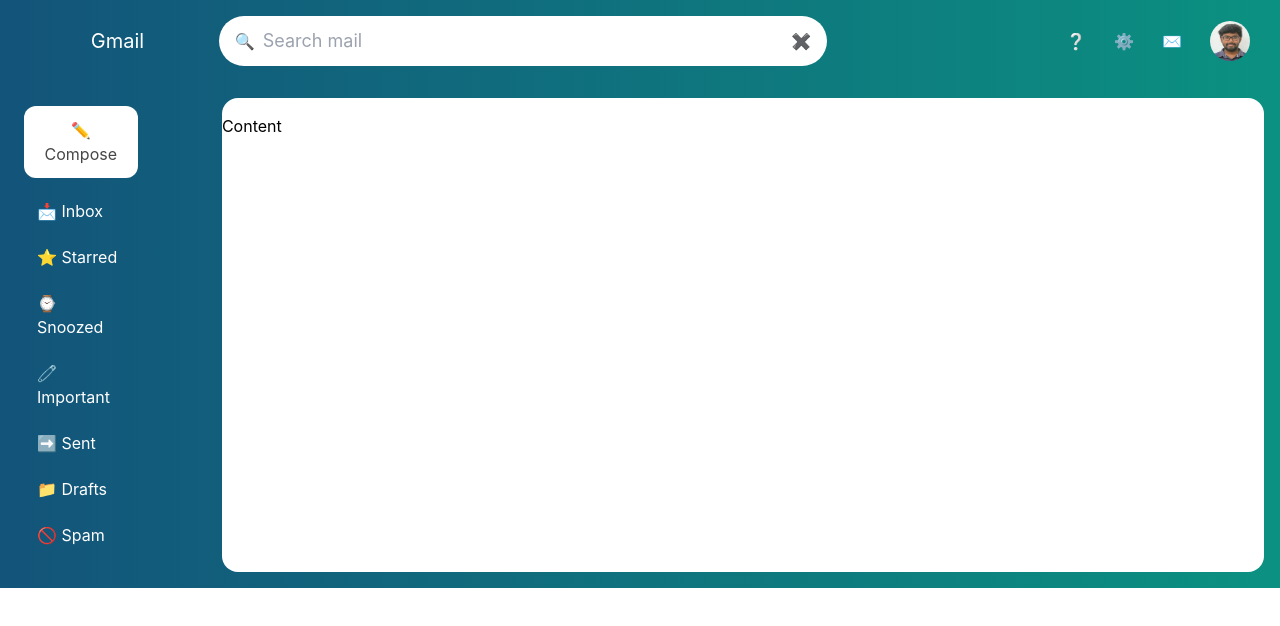
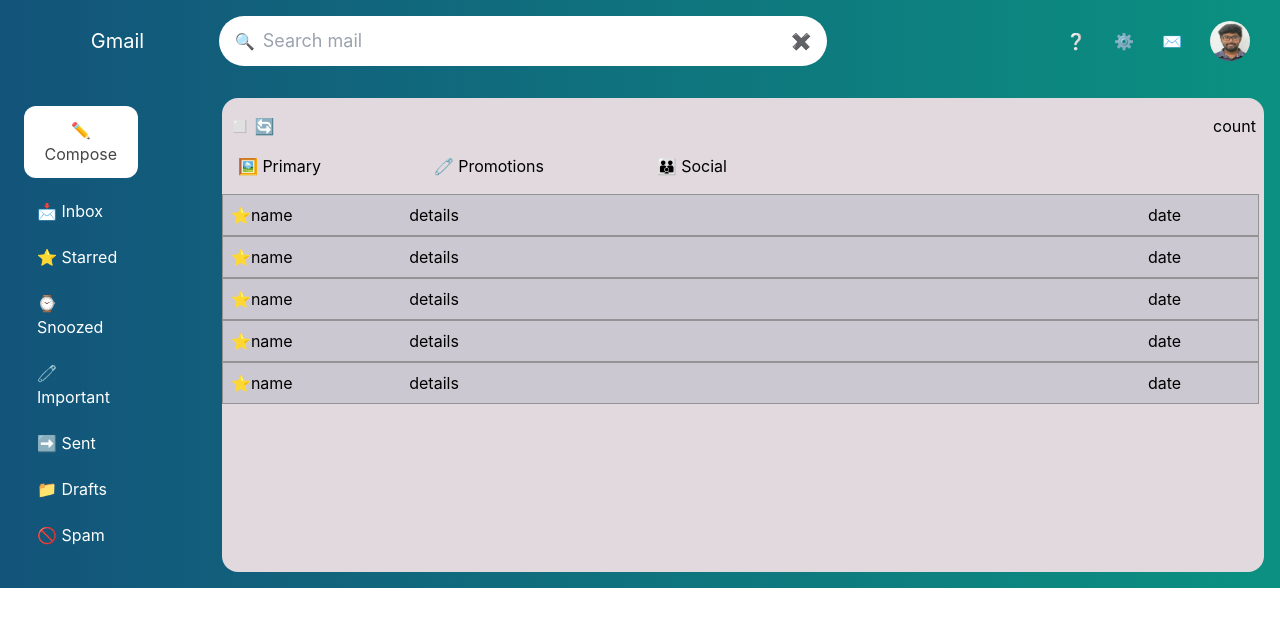
Before and after one commit to Anburaj07/gmail_clone, a React (Vite) app in the folder client/: page / in a window 1280 px wide. Shown: the top 626 px of the page. Built offline with nearby package versions, Linux system fonts and the light colour scheme.

Commit message:
added single mail structure

```diff
--- a/client/src/components/Content.jsx
+++ b/client/src/components/Content.jsx
@@ -1,9 +1,25 @@
-import React from 'react'
+import React from "react";
+import SingleMail from "./SingleMail";
 
 const Content = () => {
   return (
-    <div className='w-[83.5%] pt-4 rounded-2xl bg-white'>Content</div>
-  )
-}
+    <div className="w-[83.5%] pt-4 rounded-2xl bg-[#e1d9dd]">
+      <div className="flex justify-between px-2">
+        <div>◻️ 🔄️ </div>
+        <div> count </div>
+      </div>
+      <nav className="w-[50%] flex justify-between p-4">
+        <button>🖼️ Primary</button>
+        <button>🧷 Promotions</button>
+        <button>👪 Social</button>
+      </nav>
+      <SingleMail/>
+      <SingleMail/>
+      <SingleMail/>
+      <SingleMail/>
+      <SingleMail/>
+    </div>
+  );
+};
 
-export default Content
+export default Content;
--- /dev/null
+++ b/client/src/components/SingleMail.jsx
@@ -0,0 +1,20 @@
+import React from "react";
+
+const SingleMail = () => {
+  return (
+    <div className="flex justify-between p-2 hover:shadow-lg bg-[#ccc8d1] w-[99.5%] hover:cursor-pointer border border-[#939395] hover:w-[99.3%]">
+      <div className="flex w-[15%]">
+        <button>⭐</button>
+        <p>name</p>
+      </div>
+      <div className="w-[70%]">
+        <p>details</p>
+      </div>
+      <div className="w-[10%]">
+        <p>date</p>
+      </div>
+    </div>
+  );
+};
+
+export default SingleMail;
```
